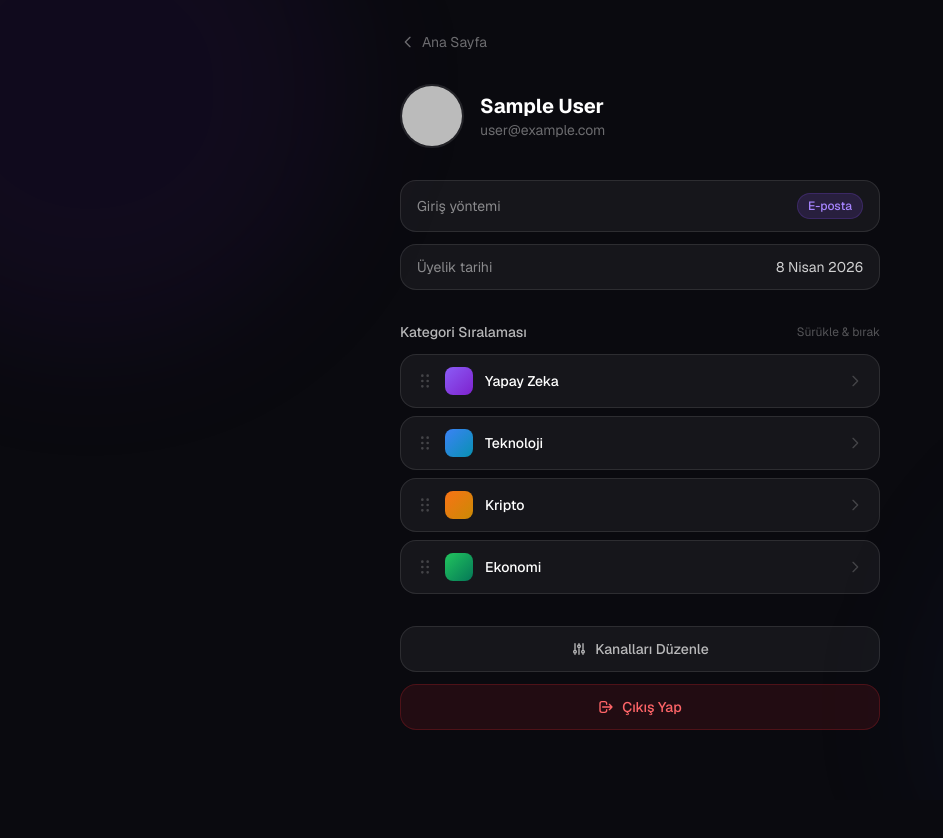
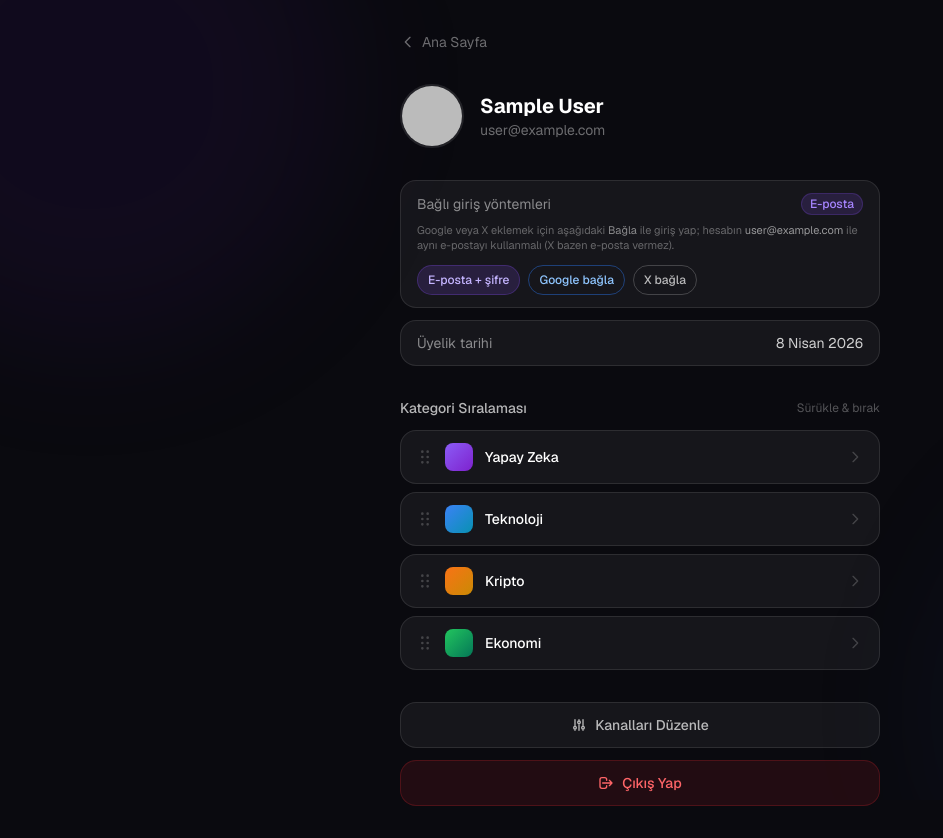
Before and after one commit to cemevecen/nucleuxx, a Next.js app: page /profile in a window 1280 px wide. Shown: the whole page, without its empty margins (0-943 px from the left). Before the commit the page ends 800 px from the top, so only its background shows below. Built offline with nearby package versions, Linux system fonts and the light colour scheme; no server answers; sample sign-in values are in the browser's storage.

Commit message:
chore: auto-sync — session sonu

```diff
--- a/src/app/actions/auth.ts
+++ b/src/app/actions/auth.ts
@@ -43,6 +43,15 @@ export async function loginWithTwitter() {
   await signIn("twitter", { redirectTo: "/" });
 }
 
+/** Profilde oturum açıkken Google / X hesabını aynı kullanıcıya bağlamak için (OAuth dönüşü /profile). */
+export async function linkGoogleFromProfile() {
+  await signIn("google", { redirectTo: "/profile" });
+}
+
+export async function linkTwitterFromProfile() {
+  await signIn("twitter", { redirectTo: "/profile" });
+}
+
 export async function logout() {
   await signOut({ redirectTo: "/login" });
 }
--- a/src/app/actions/user.ts
+++ b/src/app/actions/user.ts
@@ -1,20 +1,35 @@
 "use server";
 
 import { auth } from "@/auth";
-import { findByEmail, formatLinkedProviders } from "@/lib/userStore";
+import {
+  findByEmail,
+  findById,
+  formatLinkedProviders,
+  hasLinkedEmailPassword,
+  hasLinkedGoogle,
+  hasLinkedTwitter,
+} from "@/lib/userStore";
 
 /** Oturumdaki kullanıcı için profil verisi; başka e-posta ile sorgulanamaz. */
 export async function getUserData() {
   const session = await auth();
-  const email = session?.user?.email?.trim().toLowerCase();
-  if (!email) return null;
+  if (!session?.user) return null;
 
-  const user = findByEmail(email);
+  const email = session.user.email?.trim().toLowerCase();
+  let user = email ? findByEmail(email) : undefined;
+  if (!user && session.user.id) {
+    user = findById(session.user.id as string);
+  }
   if (!user) return null;
 
   return {
     createdAt: user.createdAt,
     provider: formatLinkedProviders(user),
     image: user.image ?? null,
+    linked: {
+      email: hasLinkedEmailPassword(user),
+      google: hasLinkedGoogle(user),
+      twitter: hasLinkedTwitter(user),
+    },
   };
 }
--- a/src/app/profile/page.tsx
+++ b/src/app/profile/page.tsx
@@ -15,6 +15,13 @@ export default async function ProfilePage() {
       email={session.user.email ?? ""}
       image={session.user.image ?? null}
       provider={userData?.provider ?? "E-posta"}
+      linked={
+        userData?.linked ?? {
+          email: true,
+          google: false,
+          twitter: false,
+        }
+      }
       createdAt={userData?.createdAt ?? new Date().toISOString()}
     />
   );
--- a/src/components/ProfileClient.tsx
+++ b/src/components/ProfileClient.tsx
@@ -2,7 +2,11 @@
 
 import { useState, useEffect, useRef } from "react";
 import Link from "next/link";
-import { logout } from "@/app/actions/auth";
+import {
+  logout,
+  linkGoogleFromProfile,
+  linkTwitterFromProfile,
+} from "@/app/actions/auth";
 import { DEFAULT_CATEGORIES } from "@/data/categories";
 
 const STORAGE_KEY = "nucleuxx_categories";
@@ -13,6 +17,7 @@ interface Props {
   email: string;
   image: string | null;
   provider: string;
+  linked: { email: boolean; google: boolean; twitter: boolean };
   createdAt: string;
 }
 
@@ -58,7 +63,14 @@ function formatDate(iso: string) {
   });
 }
 
-export default function ProfileClient({ name, email, image, provider, createdAt }: Props) {
+export default function ProfileClient({
+  name,
+  email,
+  image,
+  provider,
+  linked,
+  createdAt,
+}: Props) {
   const [categories, setCategories] = useState(DEFAULT_CATEGORIES.slice(0, 4));
   const [channelCounts, setChannelCounts] = useState<Record<string, number>>({});
   const [dragIdx, setDragIdx] = useState<number | null>(null);
@@ -151,15 +163,61 @@ export default function ProfileClient({ name, email, image, provider, createdAt
 
         {/* Info cards */}
         <div className="space-y-3 mb-8">
-          {/* Giriş yöntemi */}
-          <div className="bg-white/5 border border-white/10 rounded-2xl px-4 py-3 flex items-center justify-between">
-            <span className="text-white/50 text-sm">Giriş yöntemi</span>
-            <span
-              className={`text-xs font-medium px-2.5 py-1 rounded-full border ${provColor}`}
-              suppressHydrationWarning
-            >
-              {provLabel}
-            </span>
+          {/* Bağlı giriş yöntemleri (tek hesapta e-posta + Google + X) */}
+          <div className="bg-white/5 border border-white/10 rounded-2xl px-4 py-3">
+            <div className="flex items-center justify-between gap-2 mb-2">
+              <span className="text-white/50 text-sm">Bağlı giriş yöntemleri</span>
+              <span
+                className={`text-xs font-medium px-2 py-0.5 rounded-full border shrink-0 ${provColor}`}
+                suppressHydrationWarning
+                title="Özet"
+              >
+                {provLabel}
+              </span>
+            </div>
+            <p className="text-white/35 text-[11px] leading-snug mb-3">
+              Google veya X eklemek için aşağıdaki <span className="text-white/50">Bağla</span> ile giriş yap; hesabın{" "}
+              <span className="text-white/55">{email}</span> ile aynı e-postayı kullanmalı (X bazen e-posta vermez).
+            </p>
+            <div className="flex flex-wrap gap-2">
+              <span
+                className={`inline-flex items-center text-xs font-medium px-2.5 py-1.5 rounded-full border ${
+                  linked.email
+                    ? "bg-violet-500/15 text-violet-300 border-violet-500/25"
+                    : "bg-white/5 text-white/35 border-white/10"
+                }`}
+              >
+                {linked.email ? "E-posta + şifre" : "E-posta + şifre —"}
+              </span>
+              {linked.google ? (
+                <span className="inline-flex items-center text-xs font-medium px-2.5 py-1.5 rounded-full border bg-blue-500/15 text-blue-300 border-blue-500/25">
+                  Google
+                </span>
+              ) : (
+                <form action={linkGoogleFromProfile} className="inline">
+                  <button
+                    type="submit"
+                    className="text-xs font-medium px-2.5 py-1.5 rounded-full border border-blue-500/40 text-blue-300 hover:bg-blue-500/10 transition-colors"
+                  >
+                    Google bağla
+                  </button>
+                </form>
+              )}
+              {linked.twitter ? (
+                <span className="inline-flex items-center text-xs font-medium px-2.5 py-1.5 rounded-full border bg-white/10 text-white/80 border-white/15">
+                  X
+                </span>
+              ) : (
+                <form action={linkTwitterFromProfile} className="inline">
+                  <button
+                    type="submit"
+                    className="text-xs font-medium px-2.5 py-1.5 rounded-full border border-white/20 text-white/70 hover:bg-white/10 transition-colors"
+                  >
+                    X bağla
+                  </button>
+                </form>
+              )}
+            </div>
           </div>
 
           {/* Üyelik tarihi */}
--- a/src/lib/userStore.ts
+++ b/src/lib/userStore.ts
@@ -40,7 +40,8 @@ function writeUsers(users: User[]) {
 }
 
 export function findByEmail(email: string): User | undefined {
-  return readUsers().find((u) => u.email === email);
+  const e = email.trim().toLowerCase();
+  return readUsers().find((u) => u.email.trim().toLowerCase() === e);
 }
 
 export function findById(id: string): User | undefined {
@@ -116,12 +117,31 @@ export async function hashPassword(password: string): Promise<string> {
   return bcrypt.hash(password, 12);
 }
 
+/** Google / X hesabı bu kullanıcıya bağlı mı? */
+export function hasLinkedGoogle(user: User): boolean {
+  return (
+    !!user.googleSub ||
+    (user.provider === "google" && !!user.providerId)
+  );
+}
+
+export function hasLinkedTwitter(user: User): boolean {
+  return (
+    !!user.twitterId ||
+    (user.provider === "twitter" && !!user.providerId)
+  );
+}
+
+export function hasLinkedEmailPassword(user: User): boolean {
+  return !!user.passwordHash;
+}
+
 /** Profilde göstermek: bağlı giriş yöntemleri (çoklu giriş). */
 export function formatLinkedProviders(user: User): string {
   const parts: string[] = [];
   if (user.passwordHash) parts.push("E-posta");
-  if (user.googleSub) parts.push("Google");
-  if (user.twitterId) parts.push("X");
+  if (hasLinkedGoogle(user)) parts.push("Google");
+  if (hasLinkedTwitter(user)) parts.push("X");
   if (parts.length === 0) {
     if (user.provider === "google") return "Google";
     if (user.provider === "twitter") return "X";
```
